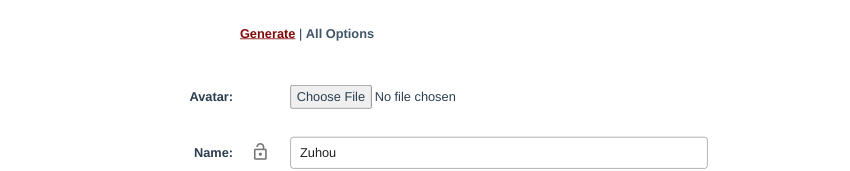
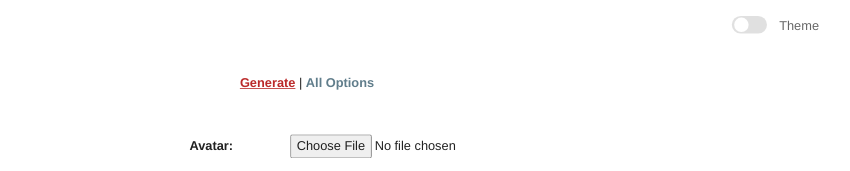
Before and after one commit to VeeHalonen/vue-character-creator, a Vue app: page / in a window 1280 px wide. Shown: the top 171 px of the page, without its empty margins (333-1183 px from the left). Built offline with nearby package versions, Linux system fonts and the light colour scheme; no server answers.

Commit message:
Add simple dark mode

```diff
--- a/src/App.vue
+++ b/src/App.vue
@@ -1,6 +1,14 @@
 <template>
   <v-app>
     <v-main class="scale-wrapper">
+      <div class="light-switch-container">
+        <v-switch
+          dense
+          v-model="$vuetify.theme.dark"
+          inset
+          label="Theme"
+        ></v-switch>
+      </div>
       <div id="nav">
         <router-link to="/">Generate</router-link> |
         <router-link to="/info">All Options</router-link>
--- a/src/assets/styles.css
+++ b/src/assets/styles.css
@@ -32,13 +32,16 @@ td.row-content {
 .v-list-item {
   text-align: left;
 }
+.light-switch-container {
+  display: flex;
+  justify-content: flex-end;
+}
 
 #app {
   font-family: Avenir, Helvetica, Arial, sans-serif;
   -webkit-font-smoothing: antialiased;
   -moz-osx-font-smoothing: grayscale;
   text-align: center;
-  color: #2c3e50;
 }
 
 #nav {
@@ -47,7 +50,6 @@ td.row-content {
 
 #nav a {
   font-weight: bold;
-  color: #41566b;
   text-decoration: none;
 }
 
@@ -56,6 +58,7 @@ td.row-content {
 }
 
 #nav a.router-link-exact-active {
-  color: #830909;
+  color: #bb2929;
+  color: "secondary";
   text-decoration: underline;
 }
--- a/src/plugins/theme.js
+++ b/src/plugins/theme.js
@@ -1,12 +1,17 @@
 import colors from "vuetify/lib/util/colors";
 
-export default {
+export const light = {
   primary: {
     base: colors.blueGrey.base,
-    darken1: colors.blueGrey.darken2,
+    // darken1: colors.blueGrey.darken2,
   },
   secondary: "#830909",
   // All keys will generate theme styles,
   // Here we add a custom `tertiary` color
   tertiary: colors.pink.base,
 };
+
+export const dark = {
+  ...light,
+  primary: colors.blueGrey.lighten1,
+};
--- a/src/plugins/vuetify.js
+++ b/src/plugins/vuetify.js
@@ -1,12 +1,12 @@
 import Vue from "vue";
 import Vuetify from "vuetify/lib";
-import light from "./theme";
+import { light, dark } from "./theme";
 
 Vue.use(Vuetify);
 
 export default new Vuetify({
   theme: {
-    themes: { light },
+    themes: { light, dark },
     // theme: {
     //   options: { customProperties: true }, // to enable custom SASS
     // },
```
